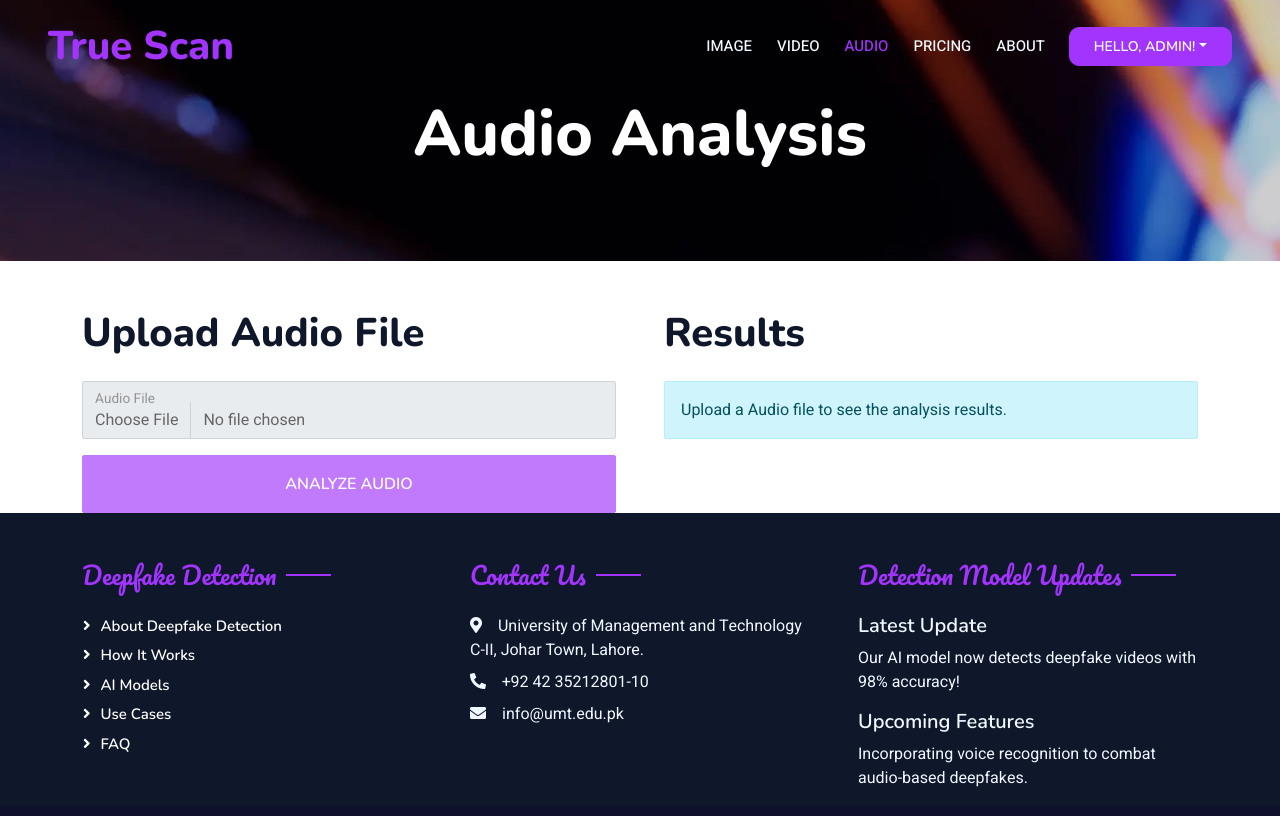
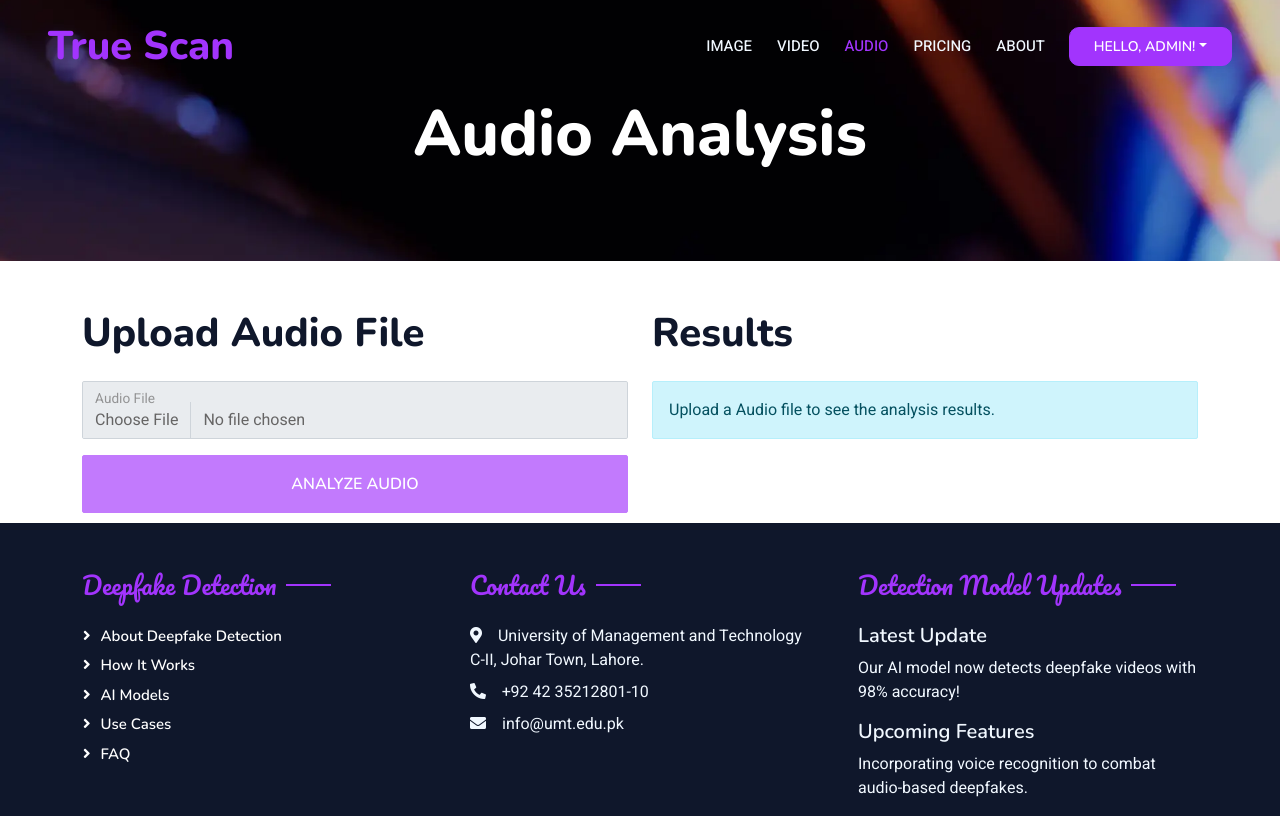
Before and after one commit to madni-hawklogix/DeepFake, a Django app: page /voice/ in a window 1280 px wide. Before the commit the page ends 787 px from the top, so only its background shows below. Run offline with Django 5.2, Linux system fonts and the light colour scheme; a user stored in the database is signed in; some libraries are stand-ins or nearby versions.

Commit message:
Update voice.html

```diff
--- a/templates/voice.html
+++ b/templates/voice.html
@@ -89,7 +89,7 @@
         <!-- Voice Upload Form -->
         <div class="container-xxl py-5">
             <div class="container">
-                <div class="row g-5">
+                <div class="row g-4">
                     <div class="col-lg-6">
                         <div class="wow fadeInUp" data-wow-delay="0.1s">
                             <h1 class="mb-4">Upload Audio File</h1>
@@ -103,7 +103,7 @@
                                             <div id="fileHint" class="text-danger mt-2" style="display:none; font-size:0.95em;">Please choose a file before submitting.</div>
                                         </div>
                                     </div>
-                                    <div class="col-12">
+                                    <div class="col-12" style="padding-bottom:10px;">
                                         <button id="analyzeAudioBtn" class="btn btn-primary w-100 py-3" type="submit" disabled>Analyze Audio</button>
                                     </div>
                                 </div>
```
